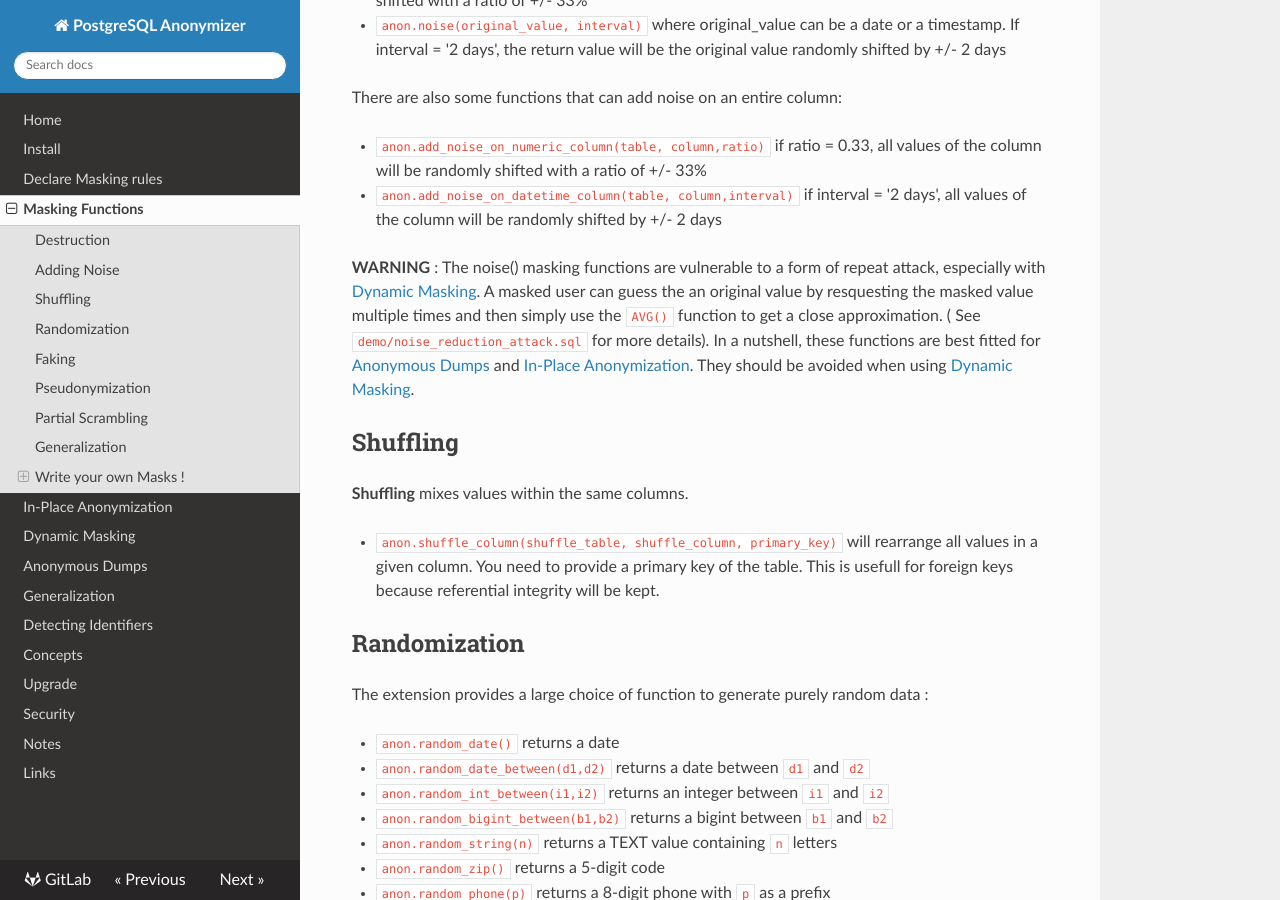
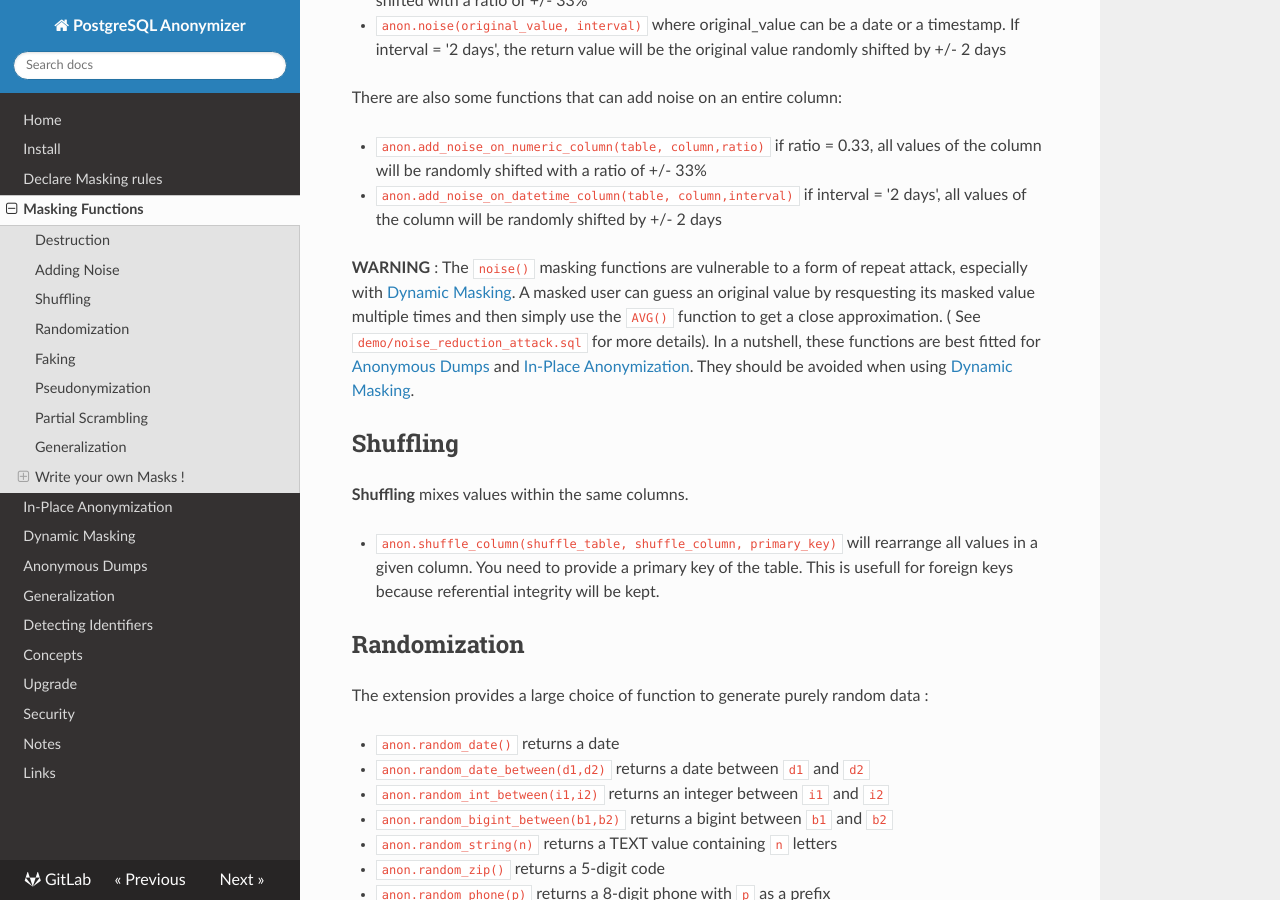
Before and after one commit to neondatabase/postgresql_anonymizer, an MkDocs documentation site: the page built from docs/masking_functions.md, in a window 1280 px wide and 900 px high, scrolled down 1113 px. Built offline with MkDocs 1.6.1, drawn with Linux system fonts in a browser that asks for light colours; nearby versions of some CDN libraries.

Commit message:
corrections from https://gitlab.com/bluthg/postgresql_anonymizer/-/commit/50fc8d7aaaa9b7296389d32159e693c0f36d9e19

```diff
--- a/docs/masking_functions.md
+++ b/docs/masking_functions.md
@@ -74,9 +74,9 @@ There are also some functions that can add noise on an entire column:
   all values of the column will be randomly shifted by +/- 2 days
 
 
-**WARNING** : The noise() masking functions are vulnerable to a form of
-repeat attack, especially with [Dynamic Masking]. A masked user can guess the
-an original value by resquesting the masked value multiple times and then simply
+**WARNING** : The `noise()` masking functions are vulnerable to a form of
+repeat attack, especially with [Dynamic Masking]. A masked user can guess
+an original value by resquesting its masked value multiple times and then simply
 use the `AVG()` function to get a close approximation. ( See
 `demo/noise_reduction_attack.sql` for more details). In a nutshell, these
 functions are best fitted for [Anonymous Dumps] and [In-Place Anonymization].
```
